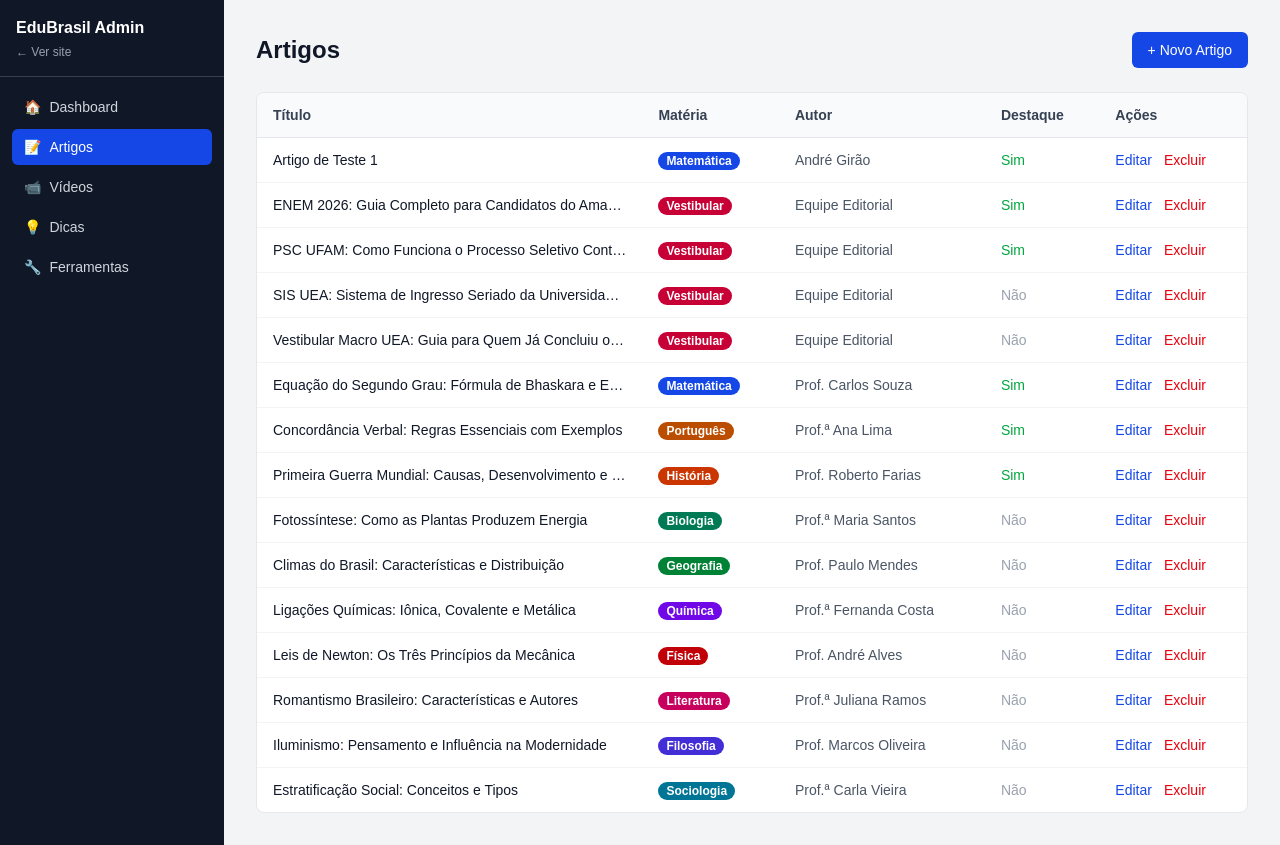
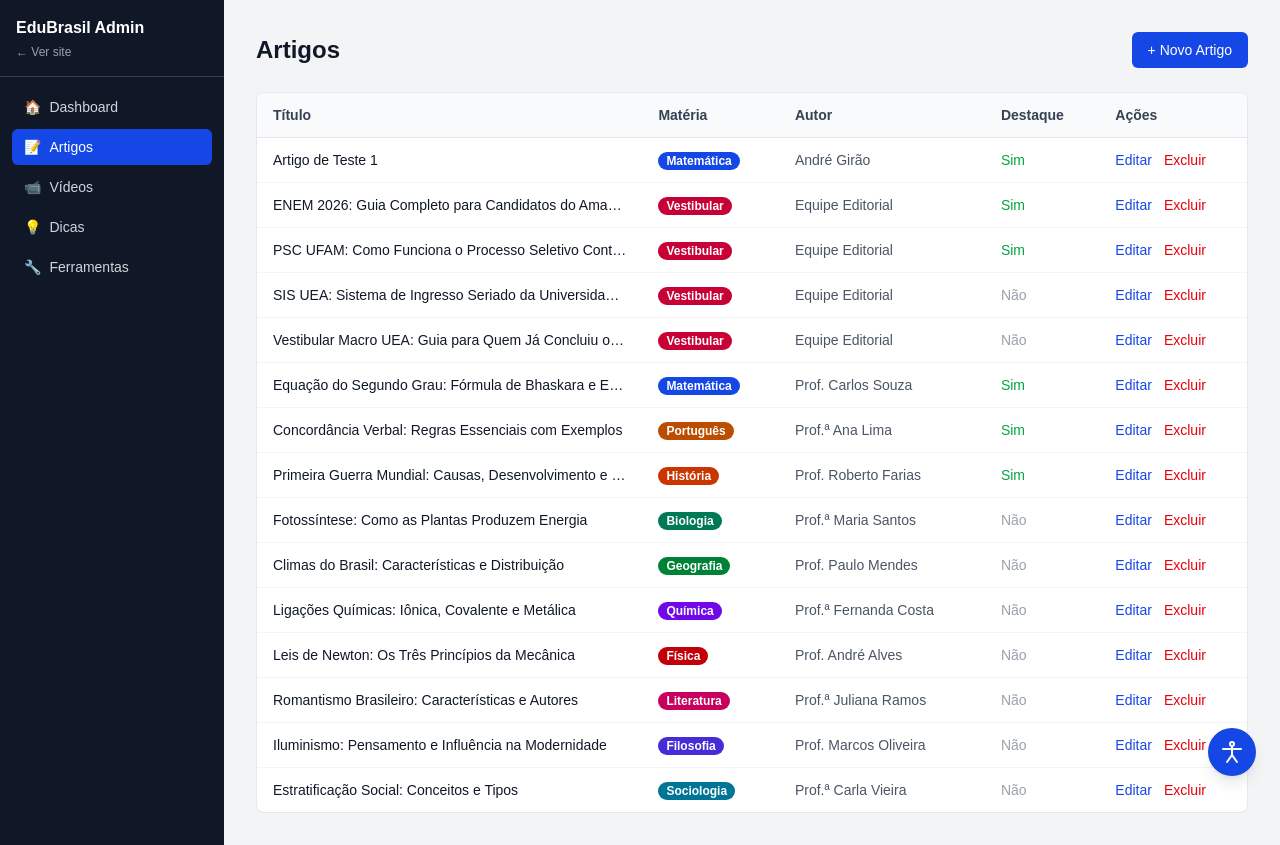
Before and after one commit to andregirao05/trabalho-final-tees, a Next.js app: page /admin/artigos in a window 1280 px wide. Built offline with nearby package versions, Linux system fonts and the light colour scheme.

Commit message:
feat: add accessibility toolbar to admin portal

```diff
--- a/src/app/admin/layout.tsx
+++ b/src/app/admin/layout.tsx
@@ -2,6 +2,7 @@
 
 import Link from "next/link";
 import { usePathname } from "next/navigation";
+import { AccessibilityToolbar } from "@/components/AccessibilityToolbar";
 
 const navLinks = [
   { href: "/admin", label: "Dashboard", icon: "🏠" },
@@ -53,6 +54,7 @@ export default function AdminLayout({ children }: { children: React.ReactNode })
       <main className="flex-1 p-8 overflow-auto" id="conteudo-principal">
         {children}
       </main>
+      <AccessibilityToolbar />
     </div>
   );
 }
```
